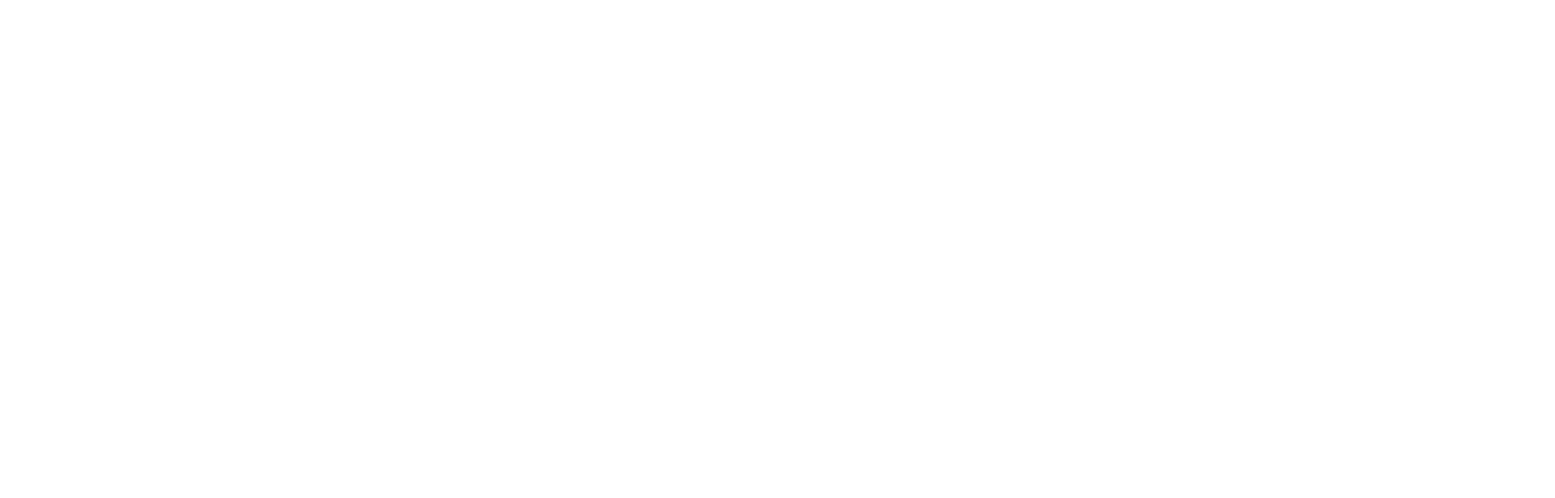
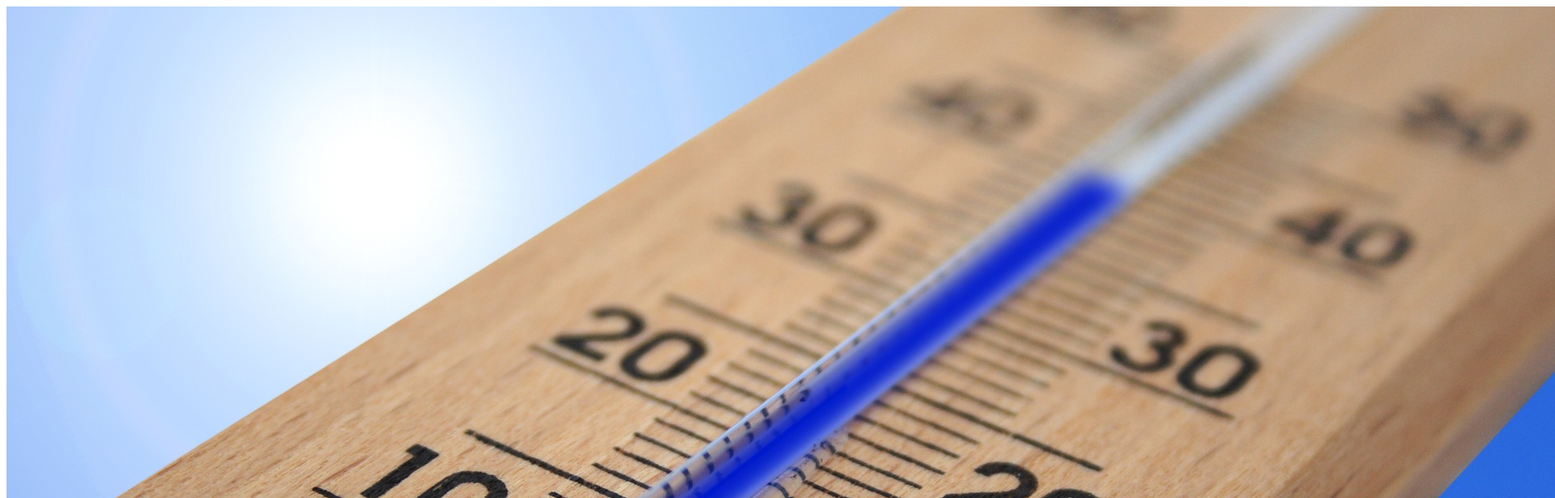
Before and after one commit to mattriney/WeatherApp, an Angular app: page / in a window 1280 px wide. Shown: the top 616 px of the page at 81% size, 1920 px wide, since content can reach past the window. Built offline with nearby package versions, Linux system fonts and the light colour scheme.

Commit message:
Update app.component.html
upper/lower page structure and static image for testing

```diff
--- a/src/app/app.component.html
+++ b/src/app/app.component.html
@@ -1,2 +1,12 @@
+<div class="container">
+  <div class="upper-data">
+<img src="../assets/hot.jpg" alt="thermometer-hot-red" *ngIf="10 > 11">
+<img src="../assets/cold.jpg" alt="thermometer-cold-blue" *ngIf="10 <= 11">
+
+  </div>
+  <div class="lower-data">
+
+  </div>
+</div>
 
 <router-outlet></router-outlet>
```
